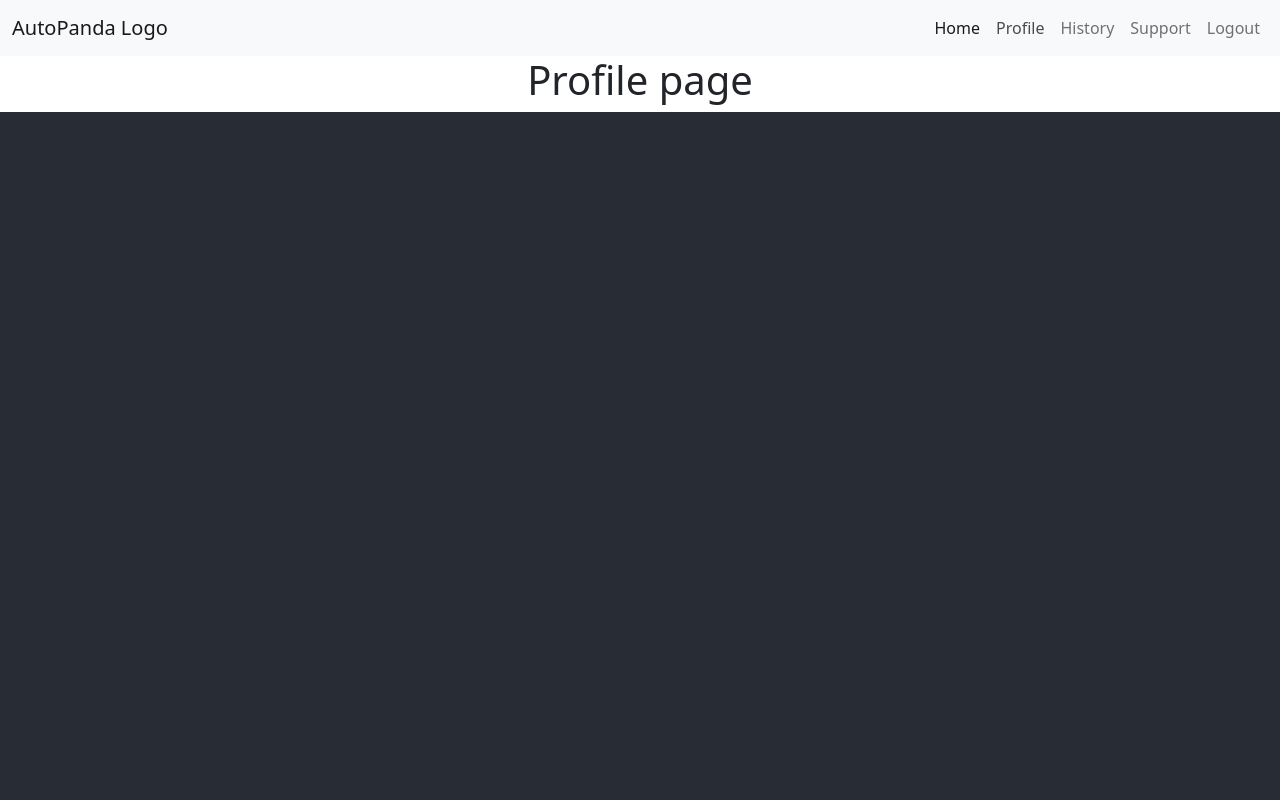
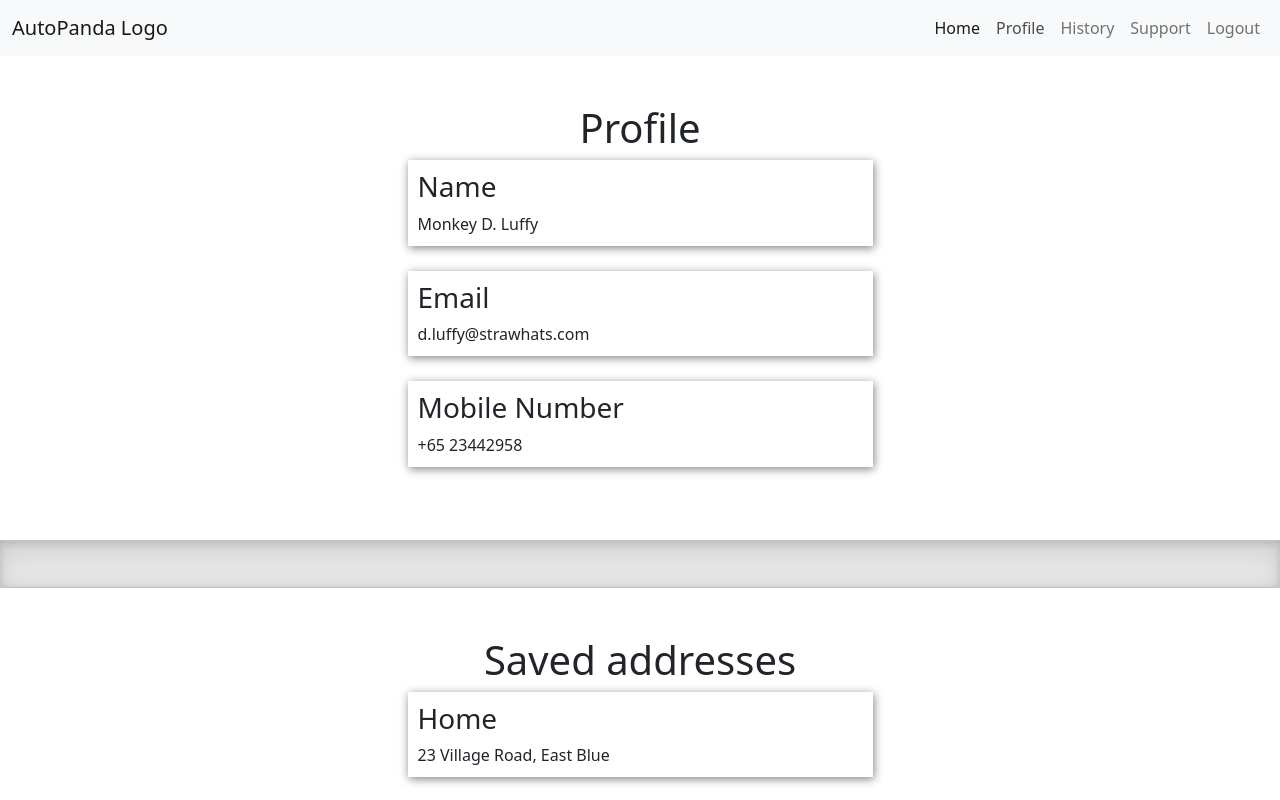
Before and after one commit to WJ-DevHub/autopanda-frontend, a Vue app: page / in a window 1280 px wide. Both pictures are taken after a click on the link "Profile". Shown: the top 800 px of the page. Built offline with nearby package versions, Linux system fonts and the light colour scheme; no server answers.

Commit message:
profile page formatting

```diff
--- a/src/pages/profile.js
+++ b/src/pages/profile.js
@@ -1,14 +1,79 @@
 import React from "react";
 
 export default class ProfilePage extends React.Component {
+  state = {};
 
-    state = {};
-
-    render() {
-        return(<React.Fragment>
-            <h1>Profile page</h1>
-
-            </React.Fragment>
-        )
-    }
+  render() {
+    return (
+      <React.Fragment>
+        <div class="container col-xxl-8 px-4 py-5">
+          <h1>Profile</h1>
+          <div class="row justify-content-around">
+            <div
+              class="card-fluid col-sm-5 col-12 text-start"
+              style={{
+                padding: 10,
+                marginBottom: 25,
+                boxShadow: "1px 2px 9px gray",
+              }}
+            >
+              <div class="row">
+                <h3>Name</h3>
+              </div>
+              Monkey D. Luffy
+            </div>
+          </div>
+          <div class="row justify-content-around">
+            <div
+              class="card-fluid col-sm-5 col-12 text-start"
+              style={{
+                padding: 10,
+                marginBottom: 25,
+                boxShadow: "1px 2px 9px gray",
+              }}
+            >
+              <div class="row">
+                <h3>Email</h3>
+              </div>
+              d.luffy@strawhats.com
+            </div>
+          </div>
+          <div class="row justify-content-around">
+            <div
+              class="card-fluid col-sm-5 col-12 text-start"
+              style={{
+                padding: 10,
+                marginBottom: 25,
+                boxShadow: "1px 2px 9px gray",
+              }}
+            >
+              <div class="row">
+                <h3>Mobile Number</h3>
+              </div>
+              +65 23442958
+            </div>
+          </div>
+        </div>
+        <div class="landing-divider"></div>
+        <div class="container col-xxl-8 px-4 py-5">
+          <h1>Saved addresses</h1>
+          <div class="row justify-content-around">
+            <div
+              class="card-fluid col-sm-5 col-12 text-start"
+              style={{
+                padding: 10,
+                marginBottom: 25,
+                boxShadow: "1px 2px 9px gray",
+              }}
+            >
+              <div class="row">
+                <h3>Home</h3>
+              </div>
+              23 Village Road, East Blue{" "}
+            </div>
+          </div>
+        </div>
+      </React.Fragment>
+    );
+  }
 }
```
